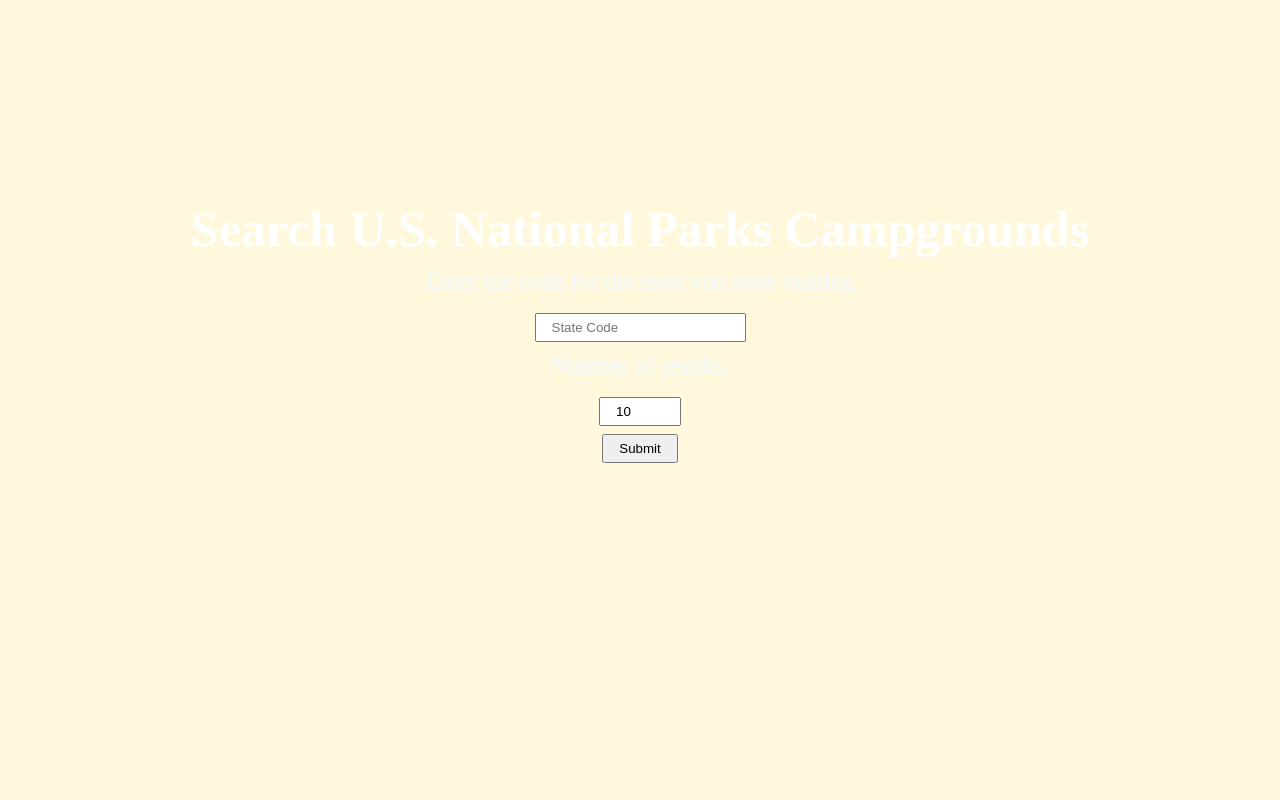
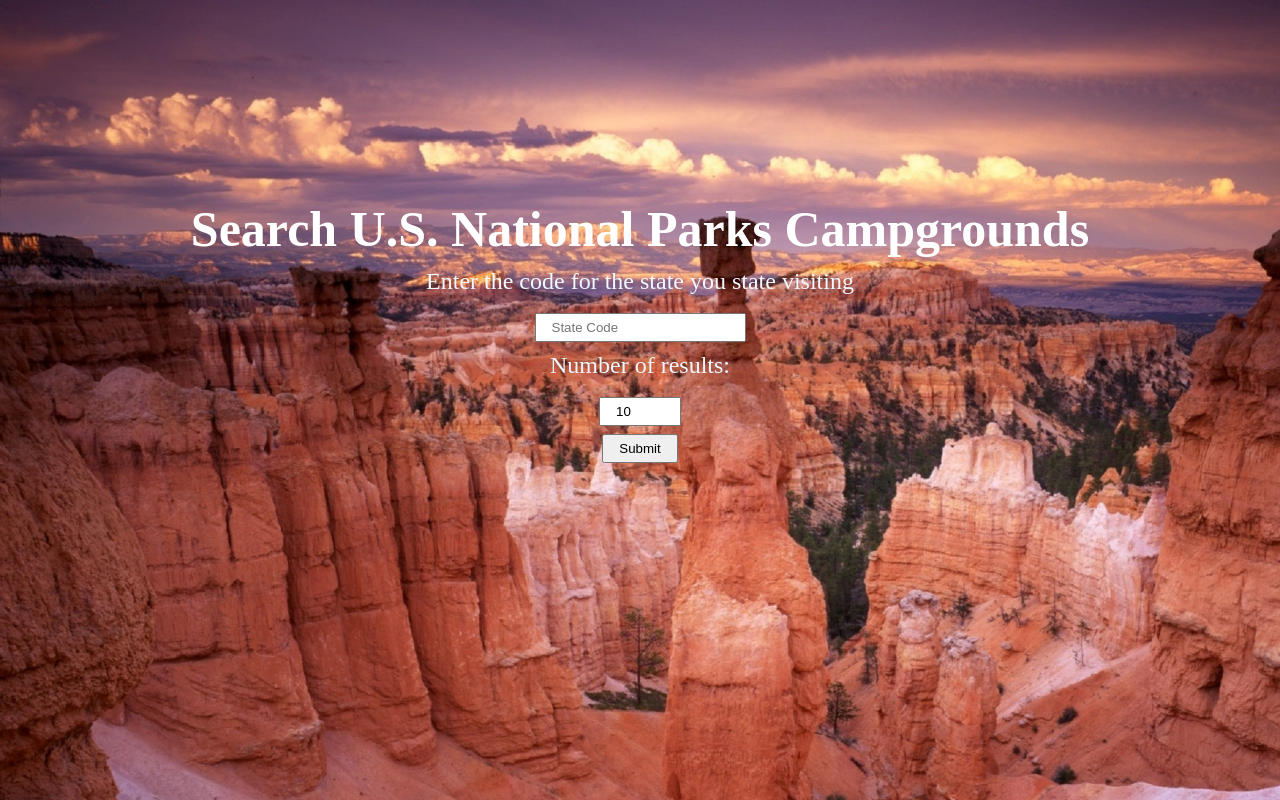
Before and after one commit to miked5886/campgrounds-api, a plain HTML site: page index.html in a window 1280 px wide. Drawn offline with nearby package versions, Linux system fonts and the light colour scheme; some packages are replaced by stand-ins of ours; the site is published under a folder, as on GitHub Pages, so addresses that start at the root find nothing.

Commit message:
Update style.css

```diff
--- a/style.css
+++ b/style.css
@@ -5,7 +5,7 @@
 }
 
 header{
-  background: url(/images/img5.jpg) center/cover no-repeat;
+  background: url(./images/img5.jpg) center/cover no-repeat;
   height: 100vh;
 }
 
```
